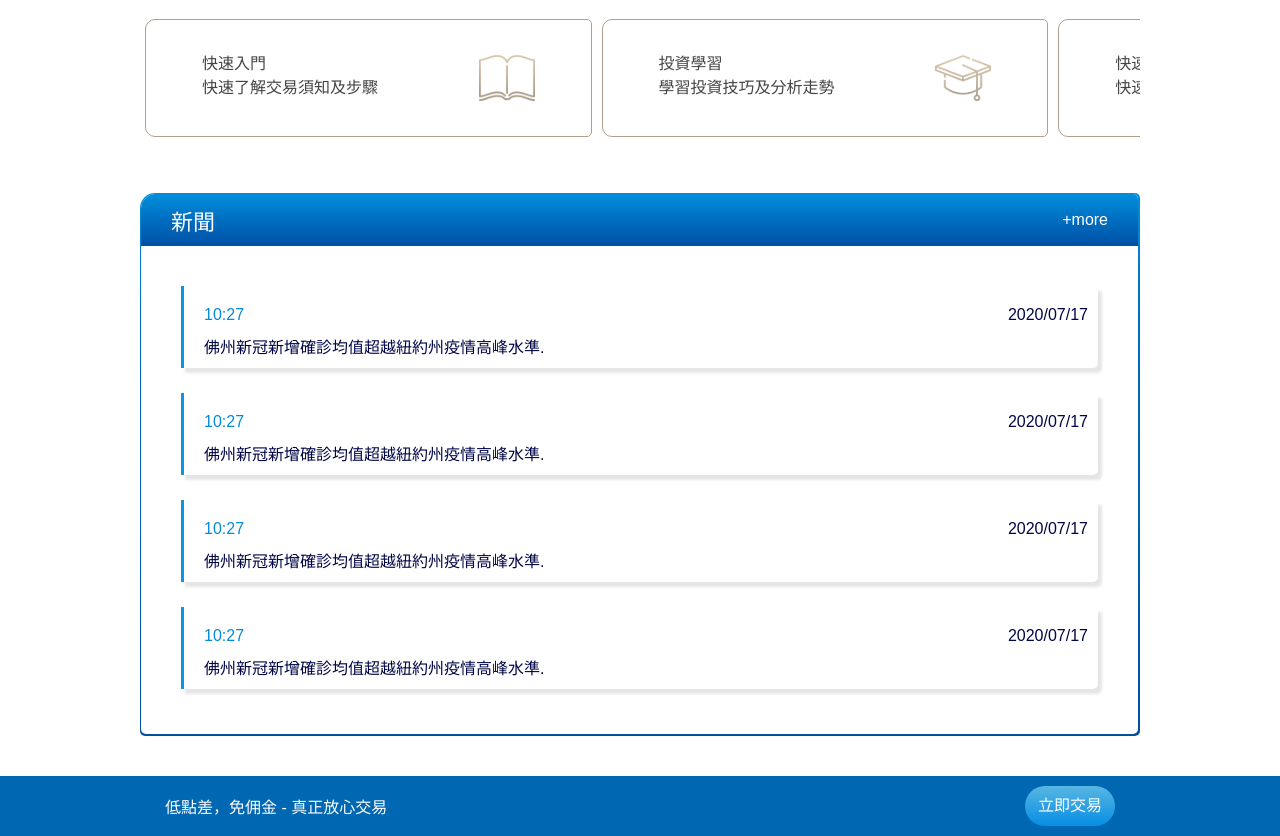
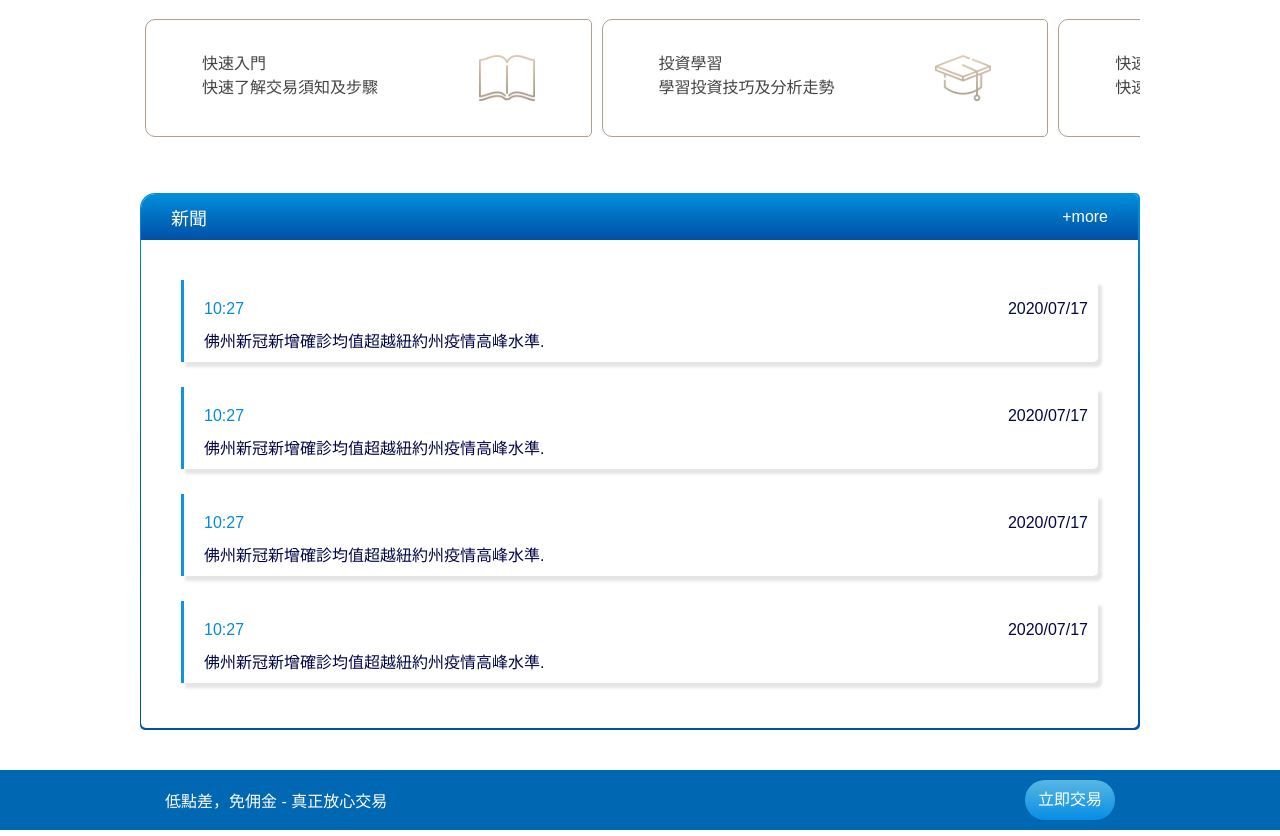
Before and after one commit to YowRu/MitradeTest, a plain HTML site: page index.html in a window 1280 px wide. Shown: the part 1017-1853 px from the top of the page. Drawn offline with Linux system fonts and the light colour scheme.

Commit message:
Change .newsWP .title p font-size

```diff
--- a/css/index.css
+++ b/css/index.css
@@ -34,24 +34,7 @@
 .owl-theme .owl-dots .owl-dot.active span,
 .owl-theme .owl-dots .owl-dot:hover span{background:#00a0e6;box-shadow:0 1px 1px #00459d;}
 .owl-theme .owl-dots .owl-dot span{background:#74cbff;box-shadow:0 1px 1px #068de5;}
-/*
-#learn{margin:40px auto;padding:30px 0;width:98%;}
-#learn .owl-nav.disabled+.owl-dots{margin-top: 20px;}
-#learn .owl-dots .owl-dot.active span, #learn .owl-dots .owl-dot:hover span {
-    box-shadow: 0 1px 1px #a08b70;
-    background:#A79987;
-}
-#learn .owl-dots .owl-dot span {
-    background: #d8c7ae;
-    box-shadow: 0 1px 1px #a08a68;
-}
-#learn .owl-stage-outer{height: 120px;width:100%;padding:0 10px;box-sizing: border-box;}
-#learn .item{box-shadow:5px 4px 2px #d9d9d9;border-top-left-radius:20px;border-bottom-left-radius:20px;
-border-bottom-right-radius:10px; border-top-right-radius:10px;padding: 30px 0;
-display: flex;justify-content:center;}
-#learn .item .left{width:70%;}
-#learn .item img{width:56px;object-fit: contain;}
-*/
+
 #learn{width:100%;margin:40px auto;overflow: scroll;}
 #learn .learnWP{display: flex;justify-content: flex-start;align-items: center;width:137%;height: 150px;overflow: hidden;}
 .learnWP .item{
@@ -109,13 +92,14 @@ background: linear-gradient(to bottom,  #008fdc 0%,#006fc1 48%,#0050a6 100%); /*
 filter: progid:DXImageTransform.Microsoft.gradient( startColorstr='#008fdc', endColorstr='#0050a6',GradientType=0 ); /* IE6-9 */
 }
 .newsWP .title p,.newsWP .title a{color: #fff;}
-.newsWP .title p{font-size: 22px;}
+.newsWP .title p{font-size: 18px;}
 .newsWP ul{padding:40px 40px 20px;box-sizing: border-box;}
 .newsWP ul li{margin-bottom:25px;box-shadow:4px 5px 3px #e5e5e5;padding:20px 10px 10px 20px;box-sizing: border-box;
 border-bottom-right-radius:5px;border-left:3px solid #0c94e2; }
 .newsWP ul li .dateTimt{display: flex;justify-content: space-between;align-items: center;padding-bottom: 10px;}
 .newsWP ul li .dateTimt .time{color: #048BD9;}
 .newsWP ul li .dateTimt .date,.newsWP ul li p{color: #010646;}
+#learn .item p,#learn .item .title{color:#444; }
 @media(max-width:1100px){
 .announcement{width: 90%;margin:20px auto;}
     .news{width: 90%;margin:0 auto;}
```
